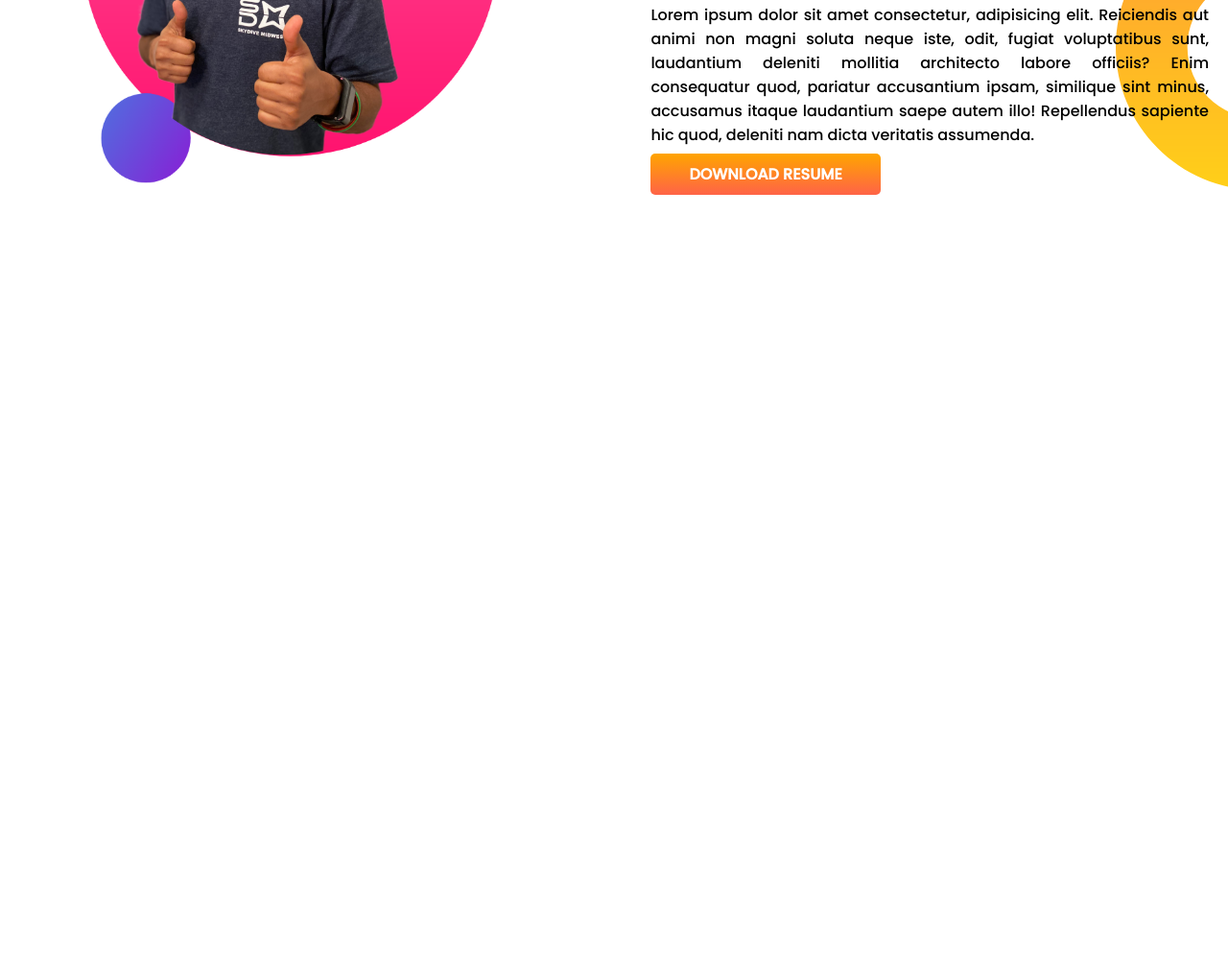
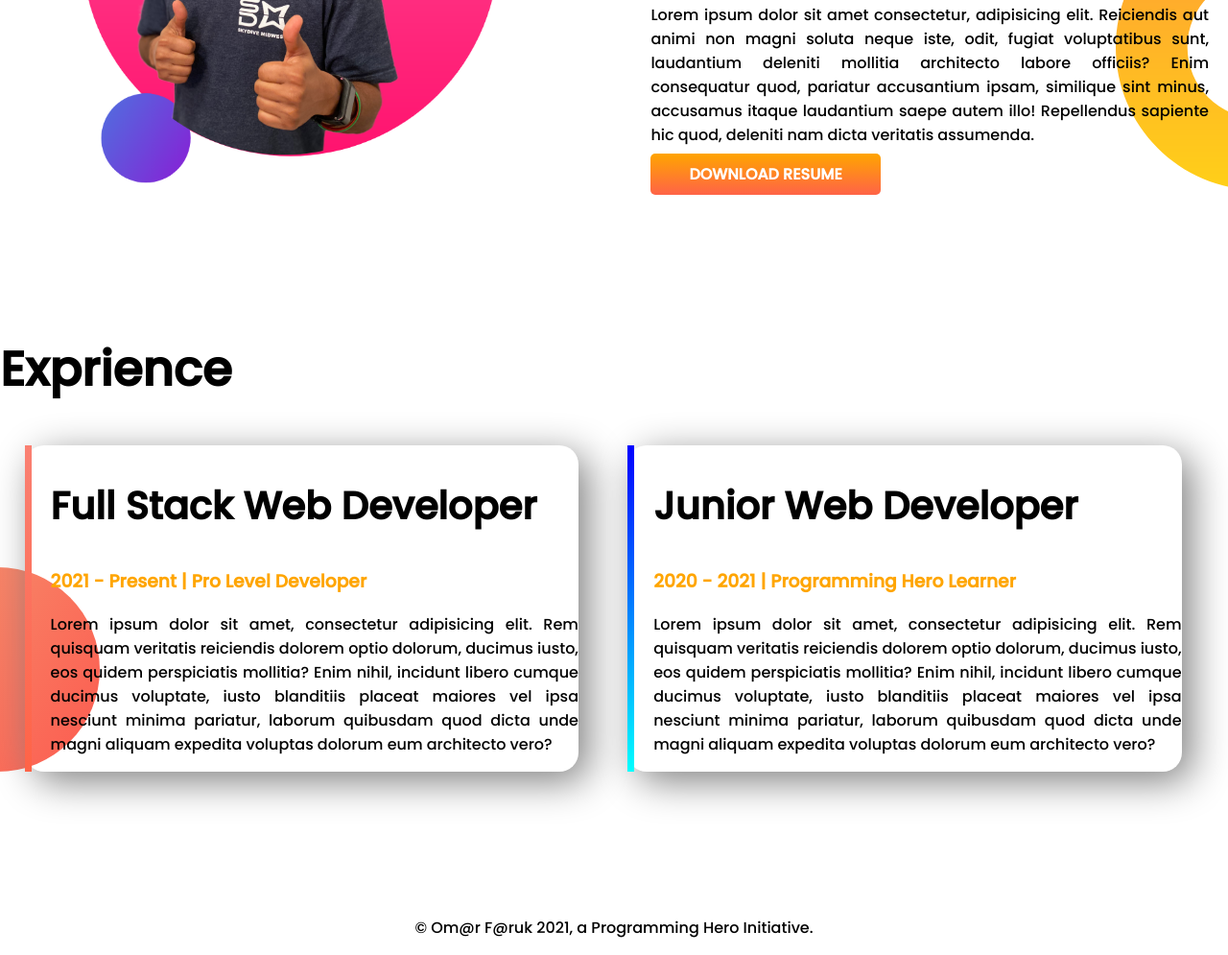
Before and after one commit to Arfath05/developer_portfolio_2, a plain HTML site: page index.html in a window 1280 px wide. Shown: the part 935-1930 px from the top of the page at 96% size. Before the commit the page ends 1283 px from the top, so only its background shows below. Drawn offline with Linux system fonts and the light colour scheme.

Commit message:
added exprience and footer section

```diff
--- a/index.html
+++ b/index.html
@@ -47,6 +47,32 @@
         </div>
 
     </section>
+    <section class="exprience">
+        <h1>Exprience</h1>
+        <div class="flexible-container">
+            <div id="full-web-dev" class="exp-item">
+                <h2>Full Stack Web Developer</h2>
+                <h3 class="color-orange">2021 - Present | Pro Level Developer</h3>
+                <p>Lorem ipsum dolor sit amet, consectetur adipisicing elit. Rem quisquam veritatis reiciendis dolorem
+                    optio dolorum, ducimus iusto, eos quidem perspiciatis mollitia? Enim nihil, incidunt libero cumque
+                    ducimus voluptate, iusto blanditiis placeat maiores vel ipsa nesciunt minima pariatur, laborum
+                    quibusdam quod dicta unde magni aliquam expedita voluptas dolorum eum architecto vero?</p>
+            </div>
+            <div id="jr-web-dev" class="exp-item">
+                <h2>Junior Web Developer</h2>
+                <h3 class="color-orange">2020 - 2021 | Programming Hero Learner</h3>
+                <p>Lorem ipsum dolor sit amet, consectetur adipisicing elit. Rem quisquam veritatis reiciendis dolorem
+                    optio dolorum, ducimus iusto, eos quidem perspiciatis mollitia? Enim nihil, incidunt libero cumque
+                    ducimus voluptate, iusto blanditiis placeat maiores vel ipsa nesciunt minima pariatur, laborum
+                    quibusdam quod dicta unde magni aliquam expedita voluptas dolorum eum architecto vero?</p>
+            </div>
+
+        </div>
+    </section>
+
+    <footer>
+        <p>&copy; Om@r F@ruk 2021, a Programming Hero Initiative.</p>
+    </footer>
 
 </body>
 
--- a/style.css
+++ b/style.css
@@ -36,6 +36,9 @@ body{
 h1{
     font-size: 50px;
 }
+h2{
+    font-size: 40px;
+}
 .position-for-img{
     padding-right: 20px;
 }
@@ -43,5 +46,33 @@ h1{
     background-image: url(images/dream-bg.png);
     background-repeat: no-repeat;
     background-position: right bottom;
+}
+.exprience{
+    background-image: url(images/exp-bg.png);
+    background-repeat: no-repeat;
+    background-position: left bottom;
+}
+.exp-item{
+    width: 43%;
+    margin: 0 2% 0 2%;
+    border-radius: 20px;
+    box-shadow: 10px 10px 40px gray;
+    padding: 0 0 0 20px;
+}
+.exp-item p{
+    text-align: justify;
+}
+#full-web-dev{
+    border-left: 7px solid aqua;
+    border-image: linear-gradient(salmon,tomato);
+    border-image-slice: 1;
 
 }
+#jr-web-dev{
+    border-left: 7px solid pink;
+    border-image: linear-gradient(blue,cyan);
+    border-image-slice: 1;
+}
+footer{
+    text-align: center;
+}
```
